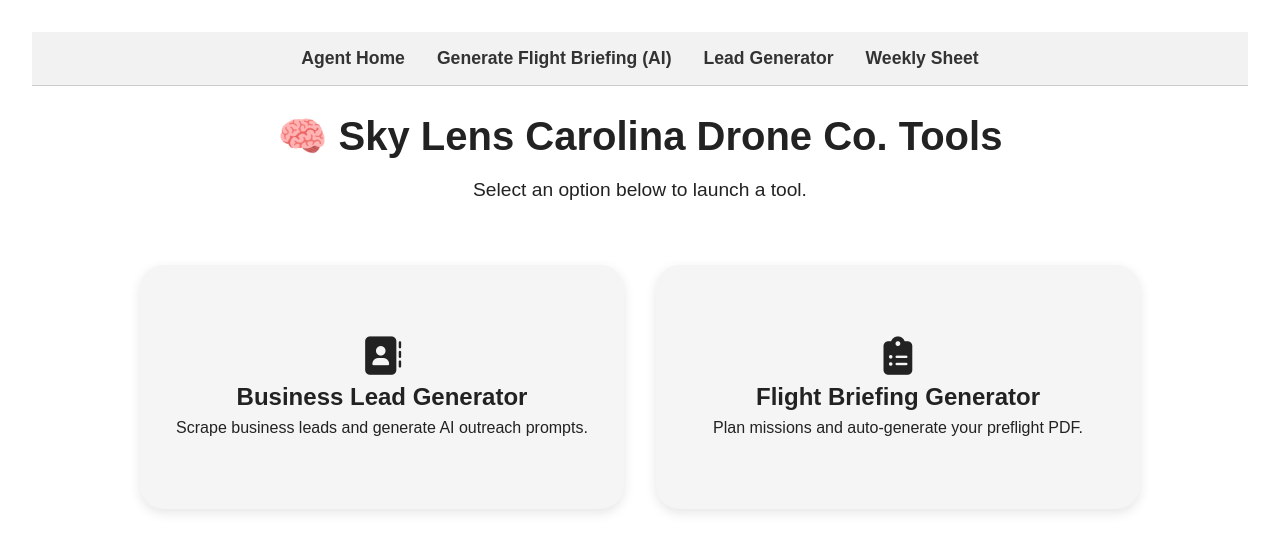
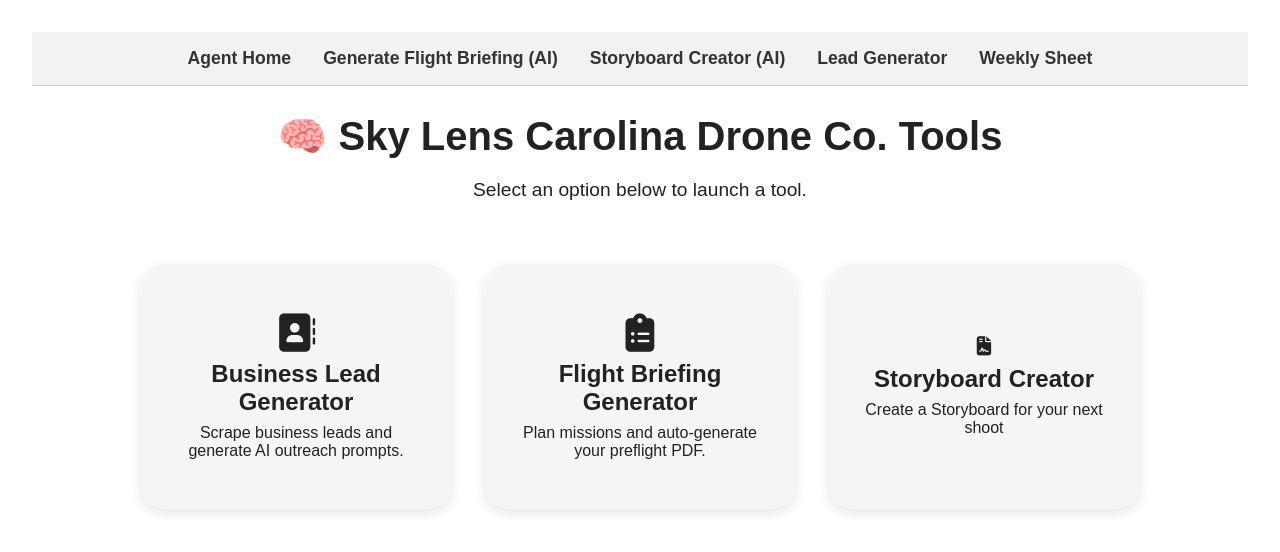
Before and after one commit to BobbyB-SLC/Flight-Briefing, a website: page public/index.html in a window 1280 px wide. Drawn offline with Linux system fonts and the light colour scheme.

Commit message:
Update: revised navigation and layout for homepage, agents index, and Flight Briefing page

```diff
--- a/public/index.html
+++ b/public/index.html
@@ -127,6 +127,7 @@
 <div class="quick-nav">
   <a href="https://flight-briefing-l558.onrender.com/agents/index.html">Agent Home</a>
   <a href="https://skylenscarolina.com/agent/briefing.html">Generate Flight Briefing (AI)</a>
+  <a href="https://skylenscarolina.com/agent/storyindex.html">Storyboard Creator (AI)</a>
   <a href="https://flight-briefing-l558.onrender.com/agents/leads.html">Lead Generator</a>
   <a href="https://docs.google.com/spreadsheets/d/1bYT4kuhaFKLNdxC6wzXzz-dhoNHCm_7N_3d1hEi_sLs/edit?gid=1211295444#gid=1211295444" target="_blank">Weekly Sheet</a>
 </div>
@@ -148,6 +149,16 @@
         <h2>Flight Briefing Generator</h2>
         <p>Plan missions and auto-generate your preflight PDF.</p>
       </a>
+
+      <a href="https://skylenscarolina.com/agent/storyindex.html" class="card">
+        <i class="fa-solid fa-file-contract"></i>
+        <h2>Storyboard Creator</h2>
+        <p>Create a Storyboard for your next shoot</p>
+      </a>
+
+
+
+
     </div>
   </div>
 </body>
```
